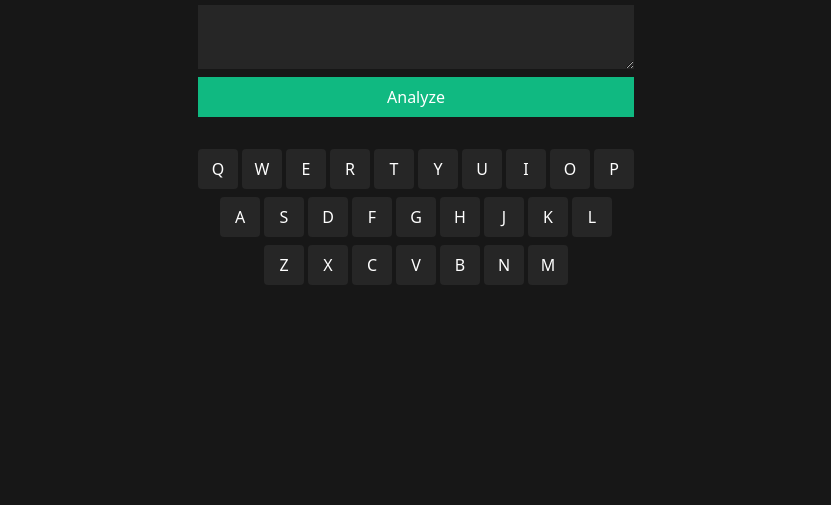
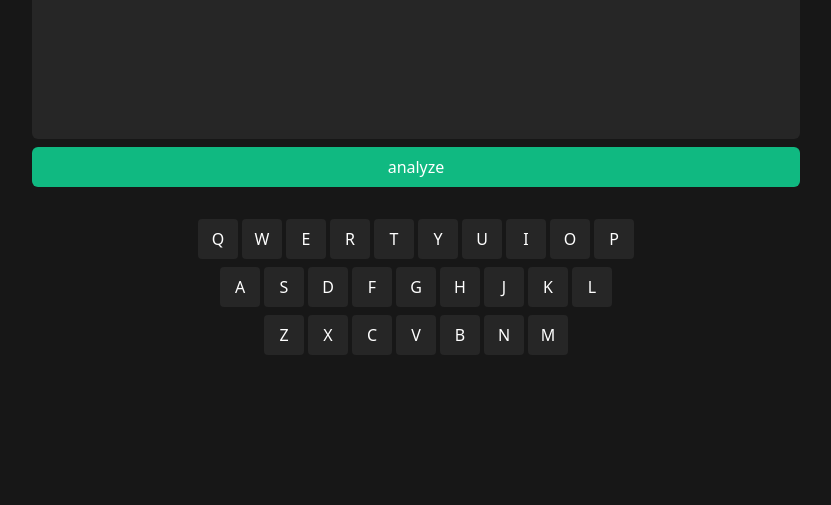
Before and after one commit to maxhu08/text-analyzer, a website built with Parcel: page src/index.html in a window 1280 px wide. Shown: the part 295-800 px from the top of the page, without its empty margins (224-1055 px from the left). Built offline with nearby package versions, Linux system fonts and the light colour scheme.

Commit message:
style page

```diff
--- a/src/index.html
+++ b/src/index.html
@@ -1,6 +1,5 @@
 <!doctype html>
 <html lang="en">
-
   <head>
     <meta charset="UTF-8" />
     <meta name="viewport" content="width=device-width, initial-scale=1.0" />
@@ -11,15 +10,22 @@
 
   <body class="min-h-screen bg-neutral-900">
     <div class="grid h-screen place-items-center">
-    <div class="grid grid-flow-row gap-2">
+      <div class="grid w-[60vw] grid-flow-row gap-2">
         <h1 class="text-4xl font-semibold text-white">Text Analyzer</h1>
         <p class="text-white">Paste corpus here:</p>
-      <textarea id="corpus-textarea" class="bg-neutral-800 text-white p-2"></textarea>
-      <button id="analyze-button" class="bg-emerald-500 p-2 text-white">Analyze</button>
+        <textarea
+          id="corpus-textarea"
+          type="text"
+          autocomplete="off"
+          rows="8"
+          class="w-full resize-none rounded-md border-2 border-transparent bg-neutral-800 p-1 text-base text-white placeholder-neutral-500 outline-none transition duration-[250ms] focus-within:border-blue-500"
+        ></textarea>
+        <button id="analyze-button" class="w-full cursor-pointer rounded-md bg-emerald-500 p-2 transition hover:bg-emerald-600">
+          <span class="text-base text-white">analyze</span>
+        </button>
         <p id="results-text" class="text-white"></p>
         <div id="keyboard" class="mt-4 grid gap-2"></div>
       </div>
     </div>
   </body>
-
 </html>
```
Lines whose indentation alone changed are shown as unchanged.
